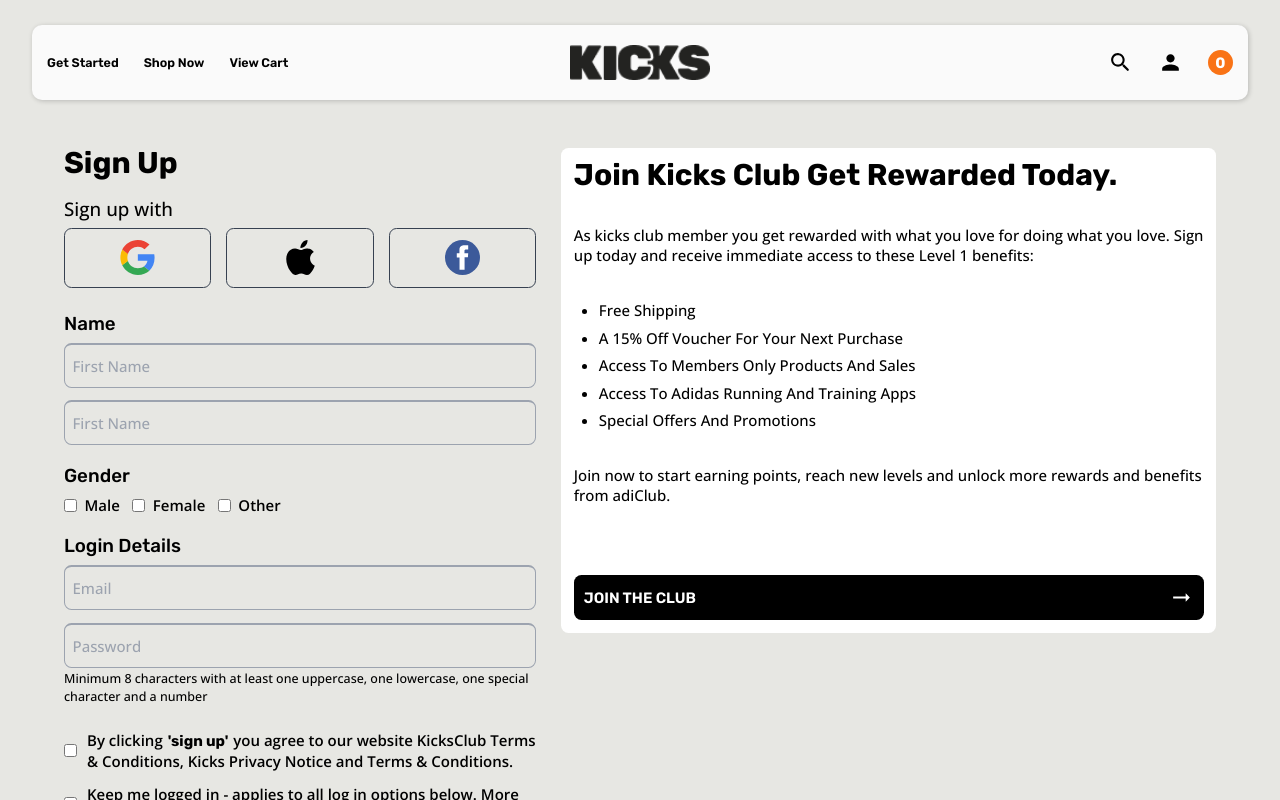
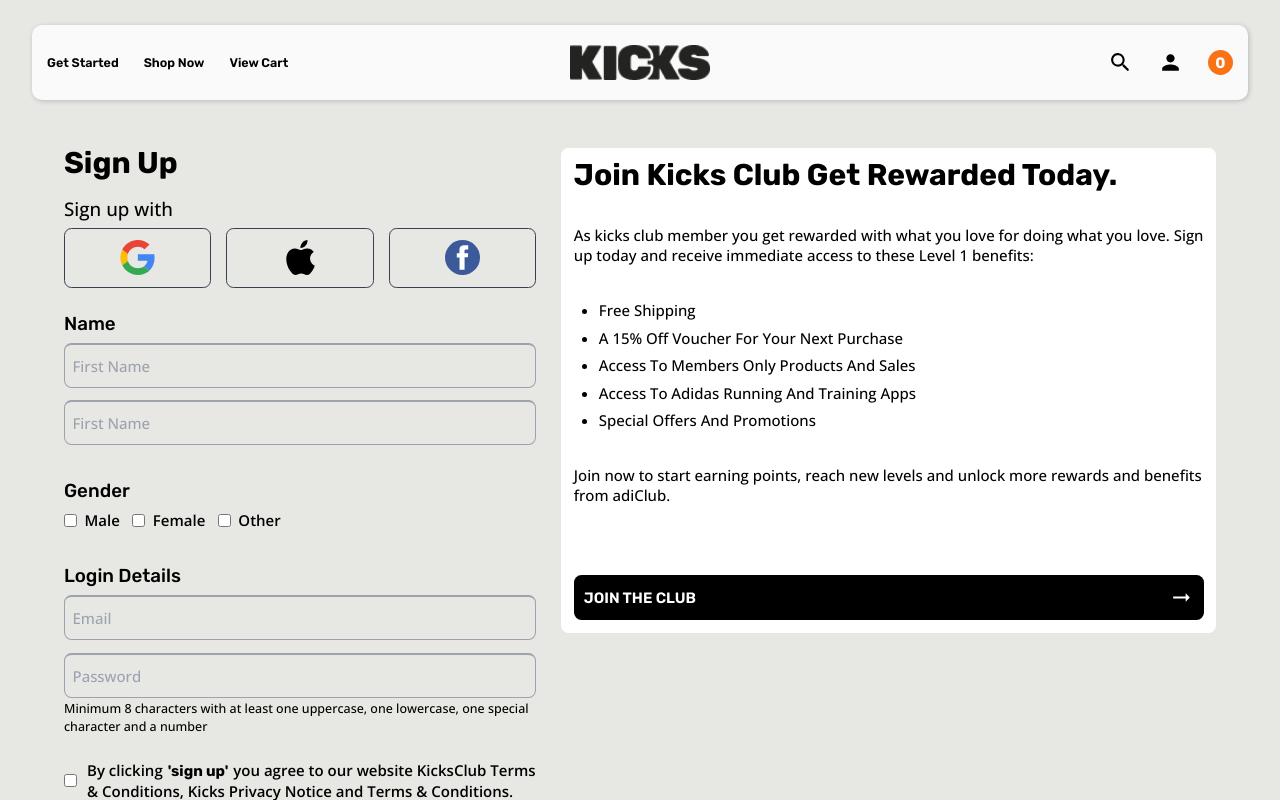
Before and after one commit to Jo-shua09/kicks-e-commerce, a React (Vite) app in the folder kicks/: page /sign-up in a window 1280 px wide. Shown: the top 800 px of the page. Built offline with nearby package versions, Linux system fonts and the light colour scheme.

Commit message:
style: adjust margin spacing in SignUp page
The margin spacing between the gender section and the preceding content was increased from `my-8` to `my-14` to improve visual hierarchy and alignment.

```diff
--- a/kicks/src/pages/SignUp.jsx
+++ b/kicks/src/pages/SignUp.jsx
@@ -99,7 +99,7 @@ const SignUp = () => {
                   </div>
                 </div>
 
-                <div className="my-8">
+                <div className="my-14">
                   <h3 className="text-3xl font-medium font-Rubik mb-3">
                     gender
                   </h3>
```
